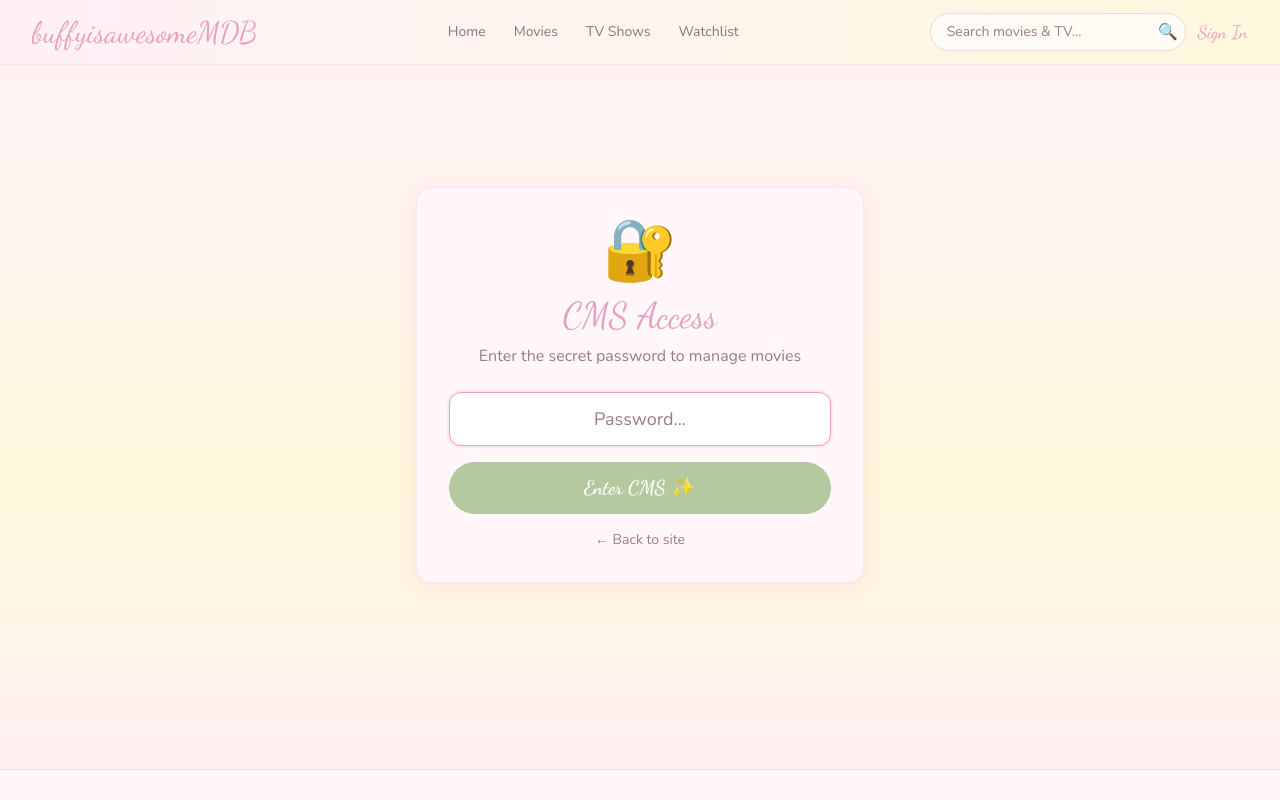
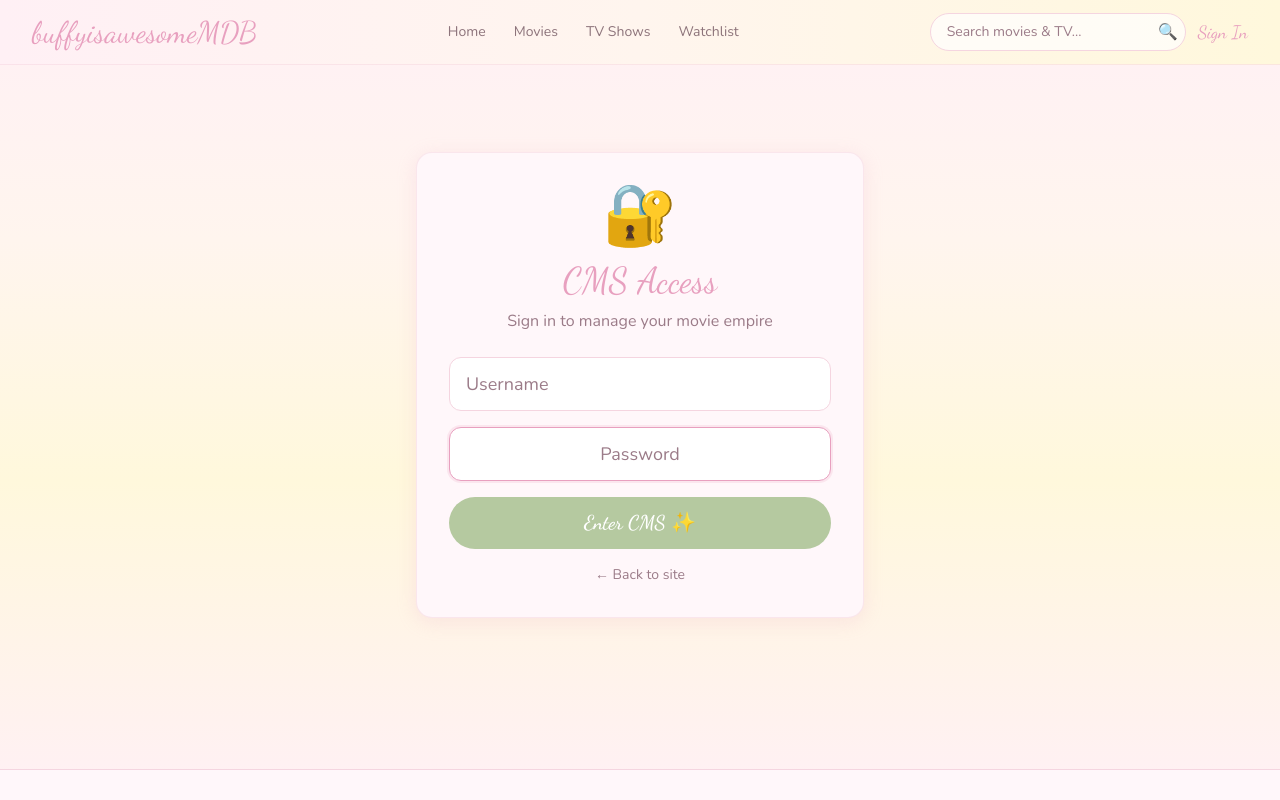
Before and after one commit to kyrinliong/buffyisawesomeMDB, a React (Vite) app: page /admin in a window 1280 px wide. Shown: the top 800 px of the page. Built offline with nearby package versions, Linux system fonts and the light colour scheme.

Commit message:
🔐 Add username field to CMS login

```diff
--- a/src/pages/Admin.jsx
+++ b/src/pages/Admin.jsx
@@ -3,10 +3,12 @@ import { Link } from 'react-router-dom';
 import MovieEditor from '../components/admin/MovieEditor';
 import MovieList from '../components/admin/MovieList';
 
+const ADMIN_USERNAME = 'kyrinliong';
 const ADMIN_PASSWORD = 'buffyisawesome';
 
 export default function Admin() {
   const [authenticated, setAuthenticated] = useState(false);
+  const [username, setUsername] = useState('');
   const [password, setPassword] = useState('');
   const [error, setError] = useState('');
   const [view, setView] = useState('dashboard'); // dashboard | add | edit | list
@@ -44,12 +46,12 @@ export default function Admin() {
 
   const handleLogin = (e) => {
     e.preventDefault();
-    if (password === ADMIN_PASSWORD) {
+    if (username === ADMIN_USERNAME && password === ADMIN_PASSWORD) {
       setAuthenticated(true);
       sessionStorage.setItem('admin_auth', 'true');
       setError('');
     } else {
-      setError('Wrong password, darling! 💅');
+      setError('Wrong credentials, darling! 💅');
     }
   };
 
@@ -80,13 +82,21 @@ export default function Admin() {
         <div className="card max-w-md w-full p-8 text-center">
           <div className="text-6xl mb-4">🔐</div>
           <h1 className="font-cursive text-4xl text-rosy-pink mb-2">CMS Access</h1>
-          <p className="font-body text-dusty-rose mb-6">Enter the secret password to manage movies</p>
+          <p className="font-body text-dusty-rose mb-6">Sign in to manage your movie empire</p>
           <form onSubmit={handleLogin} className="space-y-4">
+            <input
+              type="text"
+              value={username}
+              onChange={(e) => setUsername(e.target.value)}
+              placeholder="Username"
+              className="w-full px-4 py-3 rounded-xl bg-white border border-pale-blush text-warm-brown placeholder-dusty-rose font-body text-lg focus:outline-none focus:border-rosy-pink focus:ring-2 focus:ring-rosy-pink/20 transition-all"
+              autoFocus
+            />
             <input
               type="password"
               value={password}
               onChange={(e) => setPassword(e.target.value)}
-              placeholder="Password..."
+              placeholder="Password"
               className="w-full px-4 py-3 rounded-xl bg-white border border-pale-blush text-warm-brown placeholder-dusty-rose font-body text-center text-lg focus:outline-none focus:border-rosy-pink focus:ring-2 focus:ring-rosy-pink/20 transition-all"
               autoFocus
             />
```
